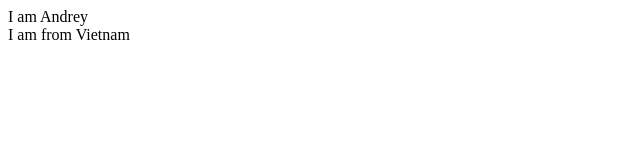
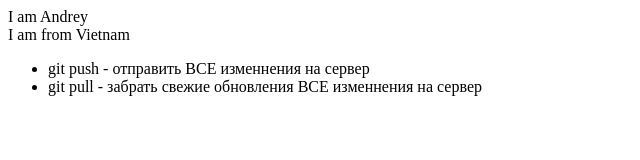
Before and after one commit to sitrun/learn-repo-git, a plain HTML site: page index.html in a window 1280 px wide. Shown: the whole page, without its empty margins (0-640 px from the left). Drawn offline with Linux system fonts and the light colour scheme.

Commit message:
edit: add new commands

```diff
--- a/index.html
+++ b/index.html
@@ -4,3 +4,14 @@
 <div>
 	I am from Vietnam
 </div>
+
+<div>
+	<ul>
+		<li>
+			git push - отправить ВСЕ изменнения на сервер
+		</li>
+		<li>
+			git pull - забрать свежие обновления ВСЕ изменнения на сервер
+		</li>
+	</ul>
+</div>
```
